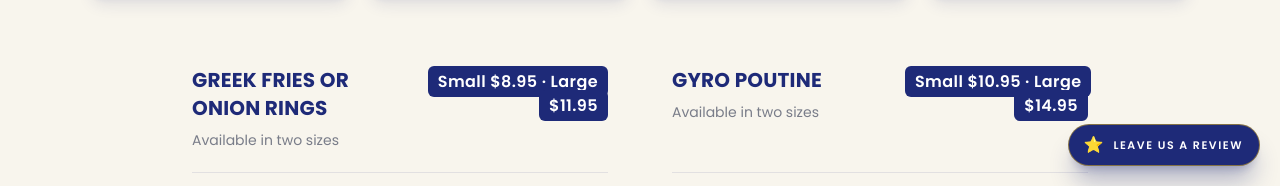
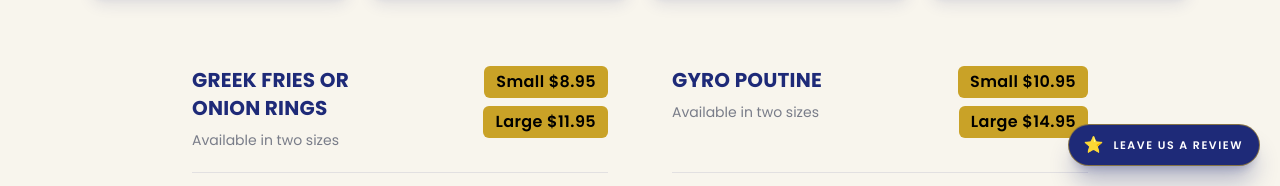
Before and after one commit to ShishirMojumder/greek-mansion, a Next.js app: page /menu in a window 1280 px wide. Shown: the part 614-800 px from the top of the page. Built offline with nearby package versions, Linux system fonts and the light colour scheme; no server answers; the database is empty.

Commit message:
feat: enhance item pricing display in MenuCategory component

```diff
--- a/components/MenuCategory.tsx
+++ b/components/MenuCategory.tsx
@@ -31,6 +31,7 @@ export function MenuCategory({ category, index }: { category: PublicCategory; in
           {category.items.map((item, itemIndex) => {
             const off = item.availability !== "available";
             const badgeText = item.badge ? cap(item.badge) : item.is_featured ? "Popular" : null;
+            const prices = item.price_text.split(" · ");
             return (
               <article
                 key={`${item.name}-${itemIndex}`}
@@ -49,14 +50,18 @@ export function MenuCategory({ category, index }: { category: PublicCategory; in
                   </h3>
                   {item.description && <p className="mt-1.5 text-sm leading-6 text-ink/55">{item.description}</p>}
                 </div>
-                <span className="max-w-[44%] shrink-0 text-right font-label text-sm font-semibold leading-7 tracking-wide md:text-base">
+                <span className="max-w-[48%] shrink-0 text-right font-label text-sm font-semibold tracking-wide md:max-w-[52%] md:text-base">
                   {item.availability === "sold_out_today" ? (
                     <span className="text-navy/45">Sold out today</span>
                   ) : item.availability === "temporarily_unavailable" ? (
                     <span className="text-navy/45">Temporarily unavailable</span>
                   ) : (
-                    <span className="box-decoration-clone rounded-md bg-navy px-2.5 py-1 text-white">
-                      {item.price_text}
+                    <span className="flex flex-col items-end gap-2.5 md:flex-row md:flex-wrap md:justify-end md:gap-2">
+                      {prices.map((price) => (
+                        <span key={price} className="whitespace-nowrap rounded-md bg-gold px-3 py-1.5 leading-5 text-black">
+                          {price}
+                        </span>
+                      ))}
                     </span>
                   )}
                 </span>
```
